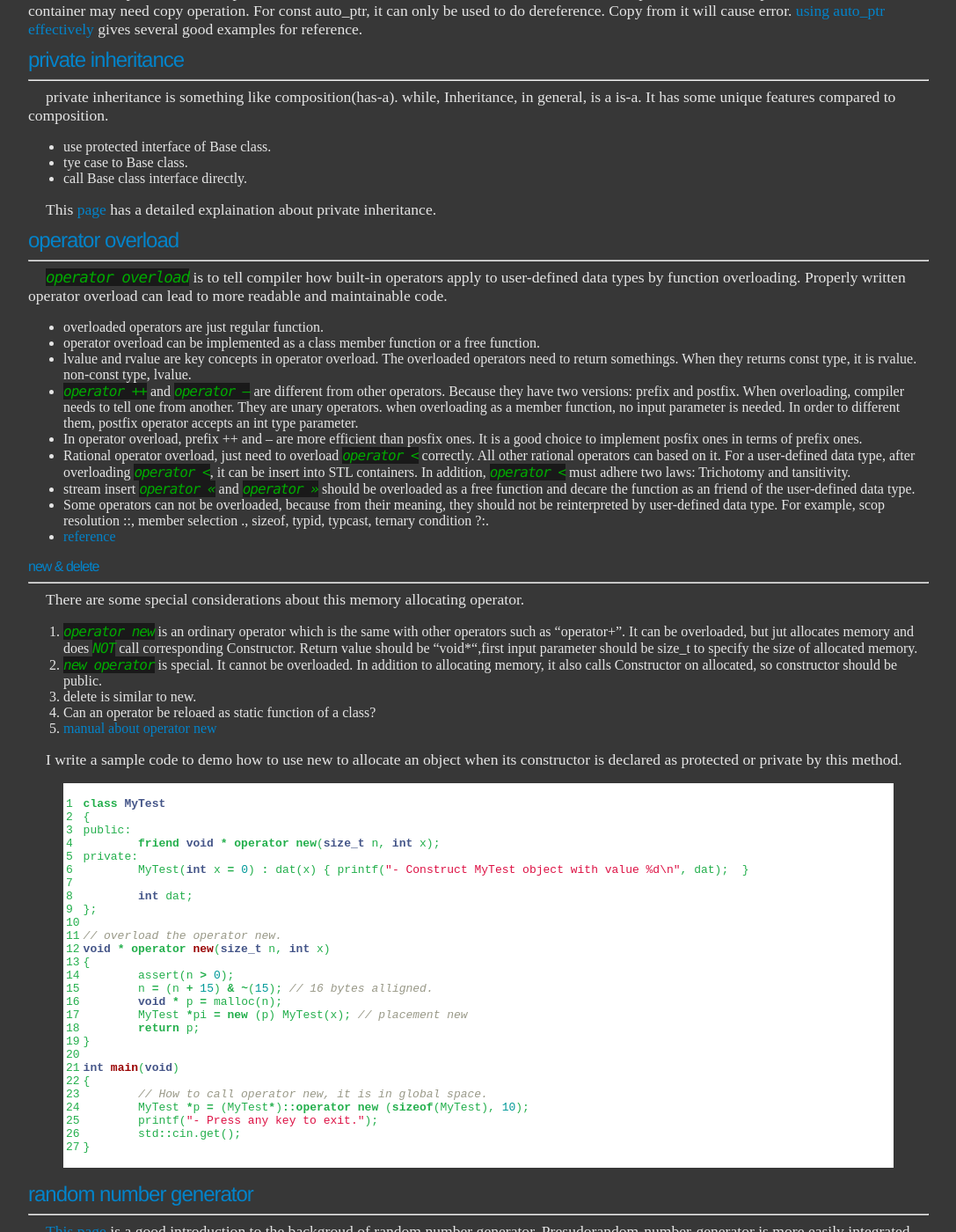
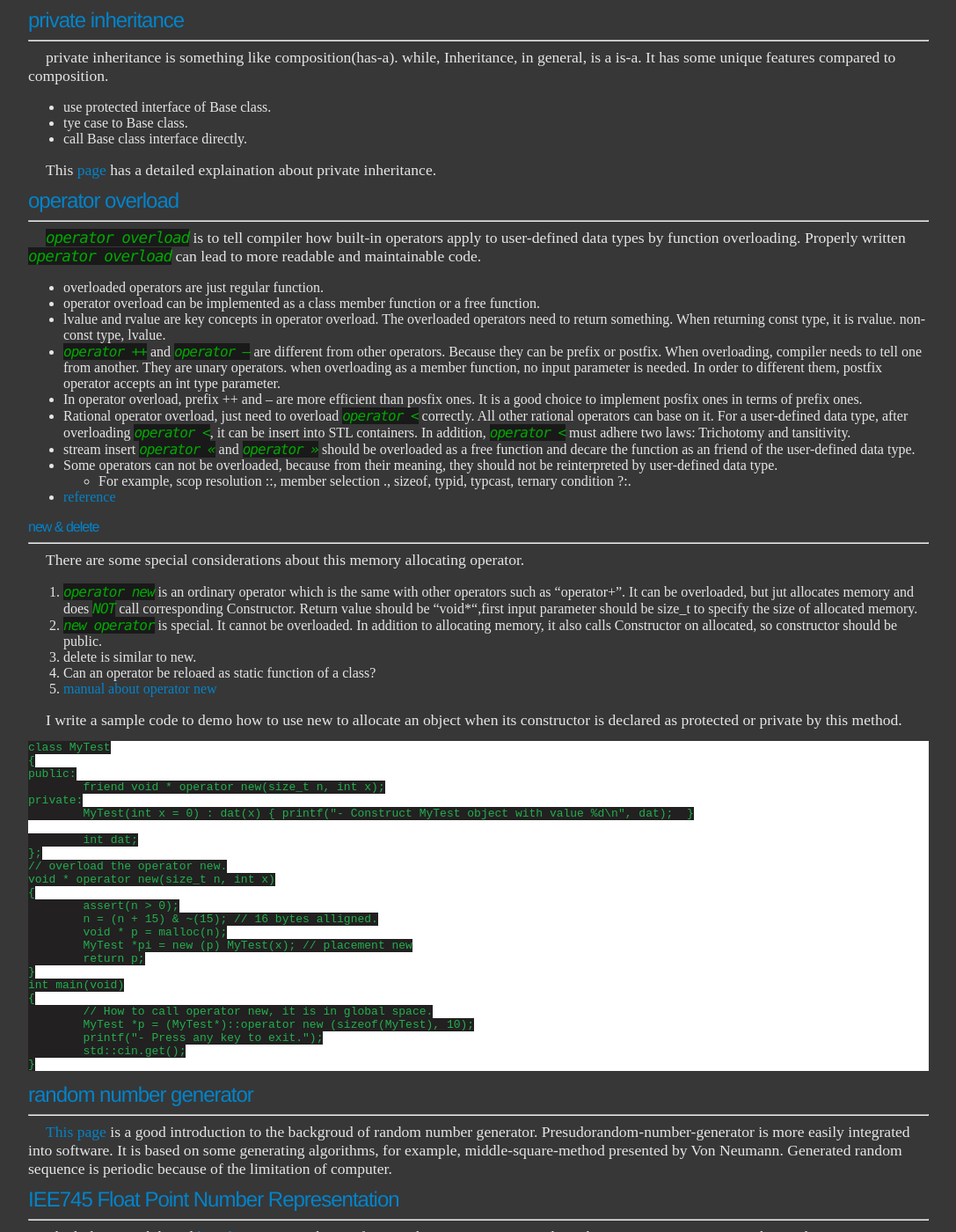
Before and after one commit to ychding11/ychding11.github.io, a Jekyll site: the page built from _posts/2015-03-28-Languages-Resources.md, in a window 1280 px wide and 1400 px high, scrolled down 4661 px. Shown: the whole window at 88% size, without its empty margins (96-1183 px from the left). Built offline with Jekyll 4.4.1, drawn with Linux system fonts in a browser that asks for light colours; some of the changed text lies outside the part shown.

Commit message:
Update 2015-03-28-Languages-Resources.md

````diff
--- a/_posts/2015-03-28-Languages-Resources.md
+++ b/_posts/2015-03-28-Languages-Resources.md
@@ -157,7 +157,6 @@
     virtual void f(int)
     { std::cout << "Base::f(int)" << std::endl; }
 };
-
 class Derived : public Base
 {
 public:
@@ -171,7 +170,6 @@
     virtual void f(int)
     { std::cout << "Derived::f(int)" << std::endl; }
 };
-
 int main()
 {
    Base base;
@@ -213,7 +211,6 @@
     virtual void f(int)
     { std::cout << "Base::f(int)" << std::endl; }
 };
-
 class Derived : public Base
 {
 public:
@@ -272,10 +270,9 @@
 
 ## cross initialization && switch-case
 ----------
+Following code demostrate this kind of compiler error.
 
-Following code demostrate this kind of error.
-
-{% highlight cpp linenos %}
+```
 switch(a)
 {
 	case 1:
@@ -284,22 +281,15 @@
 	default:
 		break
 }
-{% endhighlight %}
+```
 
-switch-case is something like jump table. [stackoverflow link](http://stackoverflow.com/questions/92396/why-cant-variables-be-declared-in-a-switch-statement)
-has a detailed discussion about this kind of error.
-This [page](http://www.complete-concrete-concise.com/programming/c/keyword-switch-case-default)
-explains c/c++ switch-case keyword.
+- switch-case is something like jump table.
+- [stackoverflow link](http://stackoverflow.com/questions/92396/why-cant-variables-be-declared-in-a-switch-statement) has a detailed discussion about this kind of error.
+- [keyword-switch-case-default](http://www.complete-concrete-concise.com/programming/c/keyword-switch-case-default) explains c/c++ switch-case keyword.
 
 ## inline and virtual
 ----------
-
-Using *inline* and *virtual* for the same member function does
-make sense. virtual function is a member function. When calling
-virtual function by a base class pointer or reference, late binding
-applies. But for a known object, function call can be resolved at
-ompile time, *inline* makes sense here. Remember that *inline* is
-ust a hint to compiler, it is up to compiler to decide inline it or not.
+Using *inline* and *virtual* for the same member function does make sense. virtual function is a member function. When calling virtual function by a base class pointer or reference, late binding applies. But for a known object, function call can be resolved at ompile time, *inline* makes sense here. Remember that *inline* is just a hint to compiler, it is up to compiler to decide inline it or not.
 
 
 ## auto_ptr
@@ -330,28 +320,17 @@
 
 ## operator overload
 ----------
-
-*operator overload* is to tell compiler how built-in operators apply to
-user-defined data types by function overloading. Properly written
-operator overload can lead to more readable and maintainable code.
+*operator overload* is to tell compiler how built-in operators apply to user-defined data types by function overloading. Properly written *operator overload* can lead to more readable and maintainable code.
 
 - overloaded operators are just regular function.
 - operator overload can be implemented as a class member function or a free function.
-- lvalue and rvalue are key concepts in operator overload. The overloaded operators need to return
-  somethings. When they returns const type, it is rvalue. non-const type, lvalue.
-- *operator ++* and *operator --* are different from other operators. Because they have two versions:
-  prefix and postfix. When overloading, compiler needs to tell one from another. They are unary operators.
-  when overloading as a member function, no input parameter is needed. In order to different them,
-  postfix operator accepts an int type parameter.
-- In operator overload, prefix ++ and -- are more efficient than posfix ones. It is a good choice to implement posfix ones
-  in terms of prefix ones.
-- Rational operator overload, just need to overload *operator <* correctly. All other rational operators
-  can based on it. For a user-defined data type, after overloading *operator <*, it can be insert into STL
-  containers. In addition, *operator <* must adhere two laws: Trichotomy and tansitivity.
-- stream insert *operator <<*  and *operator >>* should be overloaded as a free function and decare the
-  function as an friend of the user-defined data type.
-- Some operators can not be overloaded, because from their meaning, they should not be reinterpreted
-  by user-defined data type. For example, scop resolution ::, member selection ., sizeof, typid, typcast, ternary condition ?:.
+- lvalue and rvalue are key concepts in operator overload. The overloaded operators need to return something. When returning const type, it is rvalue. non-const type, lvalue.
+- *operator ++* and *operator --* are different from other operators. Because they can be prefix or postfix. When overloading, compiler needs to tell one from another. They are unary operators. when overloading as a member function, no input parameter is needed. In order to different them, postfix operator accepts an int type parameter.
+- In operator overload, prefix ++ and -- are more efficient than posfix ones. It is a good choice to implement posfix ones in terms of prefix ones.
+- Rational operator overload, just need to overload *operator <* correctly. All other rational operators can base on it. For a user-defined data type, after overloading *operator <*, it can be insert into STL containers. In addition, *operator <* must adhere two laws: Trichotomy and tansitivity.
+- stream insert *operator <<*  and *operator >>* should be overloaded as a free function and decare the function as an friend of the user-defined data type.
+- Some operators can not be overloaded, because from their meaning, they should not be reinterpreted by user-defined data type.
+  - For example, scop resolution ::, member selection ., sizeof, typid, typcast, ternary condition ?:.
 - [reference](http://www.keithschwarz.com/cs106l/fall2010/course-reader/Ch10_OperatorOverloading.pdf)
 
 ### new & delete
@@ -368,10 +347,9 @@
 4. Can an operator be reloaed as static function of a class?
 5. [manual about operator new](http://www.cplusplus.com/reference/new/operator%20new/?kw=operator%20new)
 
-I write a sample code to demo how to use new to allocate an object when its constructor is declared as
-protected or private by this method.
+I write a sample code to demo how to use new to allocate an object when its constructor is declared as protected or private by this method.
 
-{% highlight c++ linenos %}
+```
 class MyTest
 {
 public:
@@ -381,7 +359,6 @@
 
 	int dat;
 };
-
 // overload the operator new.
 void * operator new(size_t n, int x)
 {
@@ -391,7 +368,6 @@
 	MyTest *pi = new (p) MyTest(x); // placement new
 	return p;
 }
-
 int main(void)
 {
 	// How to call operator new, it is in global space.
@@ -399,7 +375,7 @@
 	printf("- Press any key to exit.");
 	std::cin.get();
 }
-{% endhighlight %}
+```
 
 ## random number generator
 ----------
````
Also changed, not shown: other parts of _posts/2015-03-28-Languages-Resources.md (+3 -2 lines).
